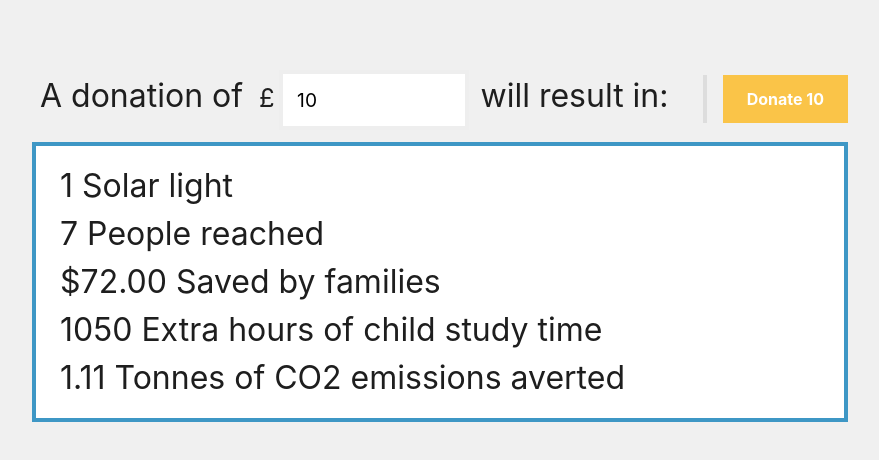
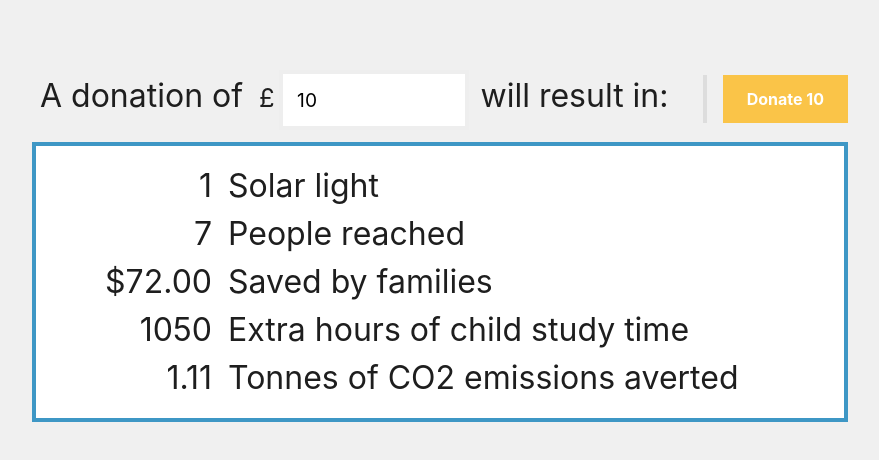
Before and after one commit to jmsv/amigos-calc, a React (Create React App) app: page / in a window 1280 px wide. Shown: the top 460 px of the page, without its empty margins (200-1079 px from the left). Built offline with nearby package versions, Linux system fonts and the light colour scheme; a web font is replaced by a local one.

Commit message:
better output alignment & input limit

```diff
--- a/src/components/Button/Button.js
+++ b/src/components/Button/Button.js
@@ -2,9 +2,7 @@ import React from 'react'
 
 import './Button.scss'
 
-export const Button = props => {
-  console.log('props :', props)
-  return (
+export const Button = props => (
   <button
     className={`${props.className || ''} ${props.primary ? 'primary' : ''} ${
       props.secondary ? 'secondary' : ''
@@ -12,4 +10,3 @@ export const Button = props => {
     {props.children}
   </button>
 )
-}
--- a/src/components/Calculator/Calculator.js
+++ b/src/components/Calculator/Calculator.js
@@ -44,7 +44,12 @@ export const Calculator = () => {
               max="1000000"
               step="1"
               value={donation}
-              onChange={event => setDonation(event.target.value)}
+              onChange={event => {
+                const { value } = event.target
+                if (value <= 10000000) {
+                  setDonation(value)
+                }
+              }}
             />
           </div>
 
@@ -63,10 +68,13 @@ export const Calculator = () => {
           const name = formatName(output, value)
 
           return (
-            <div key={name}>
-              {output.currency}
-              {value} {name}
-            </div>
+            <React.Fragment key={name}>
+              <div className="output-value">
+                {output.currency}
+                {value}
+              </div>
+              <div>{name}</div>
+            </React.Fragment>
           )
         })}
       </div>
--- a/src/components/Calculator/Calculator.scss
+++ b/src/components/Calculator/Calculator.scss
@@ -15,7 +15,16 @@
   .outputs {
     background: white;
     border: 4px solid $color-primary;
-    padding: 1rem 1.5rem;
+    padding: 1rem 2rem;
+
+    display: grid;
+    grid-template-columns: auto 1fr;
+    grid-column-gap: 1rem;
+
+    .output-value {
+      text-align: right;
+      min-width: 9rem;
+    }
   }
 
   .cta {
```
Lines whose indentation alone changed are shown as unchanged.
